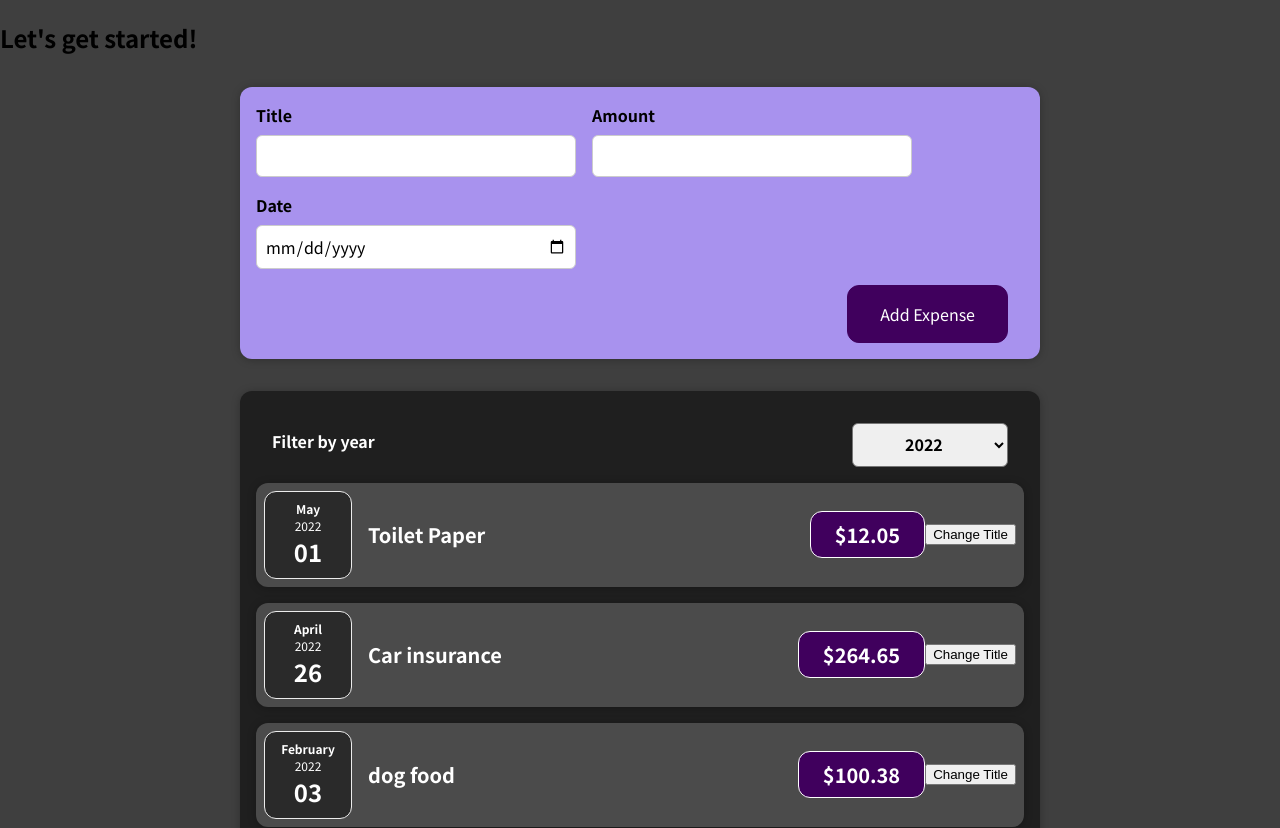
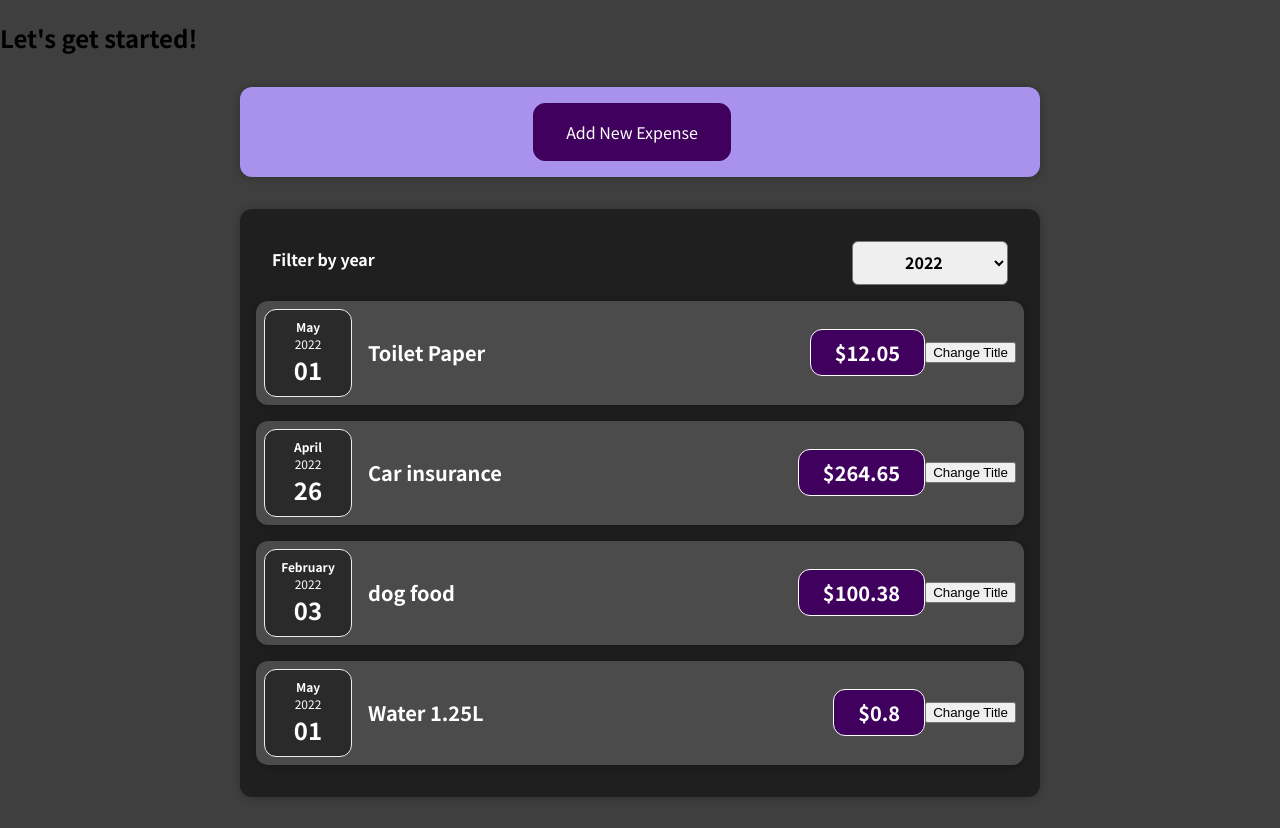
Before and after one commit to younahshin-dev/react-complete-guide, a React (Create React App) app: page / in a window 1280 px wide. Shown: the top 828 px of the page. Built offline with nearby package versions, Linux system fonts and the light colour scheme.

Commit message:
73.연습하기:조건부내용(분제)

```diff
--- a/src/components/NewExpense/ExpenseForm.js
+++ b/src/components/NewExpense/ExpenseForm.js
@@ -47,6 +47,10 @@ const ExpenseForm = (props) => {
     });
   };
 
+  const cancelHandler = (event) => {
+    event.preventDefault();
+    props.onClickCancel();
+  };
   const submitHandler = (event) => {
     event.preventDefault();
 
@@ -98,6 +102,7 @@ const ExpenseForm = (props) => {
         </div>
       </div>
       <div className='new-expense__actions'>
+        <button onClick={cancelHandler}>Cancel</button>
         <button type='submit'>Add Expense</button>
       </div>
     </form>
--- a/src/components/NewExpense/NewExpense.js
+++ b/src/components/NewExpense/NewExpense.js
@@ -1,18 +1,38 @@
-import React from 'react';
+import React, { useState } from 'react';
 import ExpenseForm from './ExpenseForm';
 import './NewExpense.css';
 
 const NewExpense = (props) => {
+  const [showButton, setShowButton] = useState('on');
   const saveExpenseDataHandler = (enteredExpenseData) => {
     const expenseData = {
       ...enteredExpenseData,
       id: Math.random().toString(),
     };
     props.onAddExpense(expenseData);
+    toggleButton();
   };
+
+  const toggleButton = () => {
+    console.log(showButton);
+    if (showButton === 'on') {
+      setShowButton('off');
+    } else {
+      setShowButton('on');
+    }
+  };
+
   return (
     <div className='new-expense'>
-      <ExpenseForm onSaveExpenseData={saveExpenseDataHandler} />
+      {showButton === 'on' && (
+        <button onClick={toggleButton}>Add New Expense</button>
+      )}
+      {showButton === 'off' && (
+        <ExpenseForm
+          onSaveExpenseData={saveExpenseDataHandler}
+          onClickCancel={toggleButton}
+        />
+      )}
     </div>
   );
 };
```
